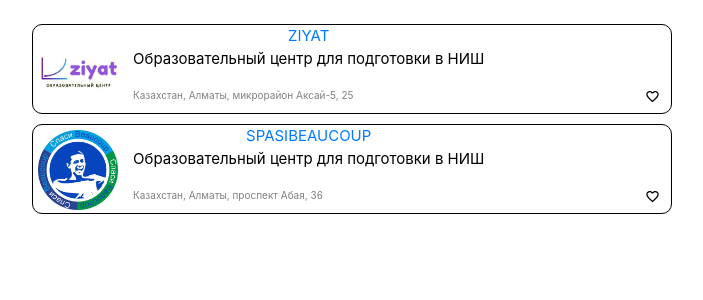
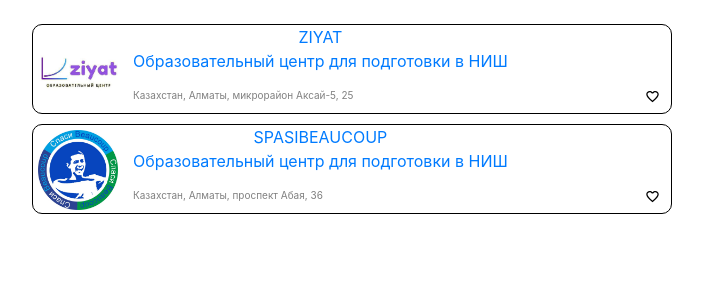
Before and after one commit to oqyshi/Oqyshi, a Flask app: page / in a window 1280 px wide. Shown: the part 76-376 px from the top of the page, without its empty margins (288-991 px from the left). Run offline with Flask 2, Linux system fonts and the light colour scheme; data comes from the database, SQL or seed files in the repository; some libraries are stand-ins or nearby versions.

Commit message:
Обновлен с новым видом на Организации

```diff
--- a/static/css/style.css
+++ b/static/css/style.css
@@ -17,19 +17,6 @@
   left: 100px;
   top:0;
 }
-
-.box .organization_name{
-  font-size: 15px;
-  top:0;
-}
-
-.box .description{
-  color: black;
-  font-size: 15px;
-  left: 100px;
-  top:0;
-}
-
 .box .data{
   color:grey;
   font-size: 10px;
@@ -45,3 +32,19 @@
   background-color: white;
 
 }
+
+.text{
+  width:33vw;
+  min-width: 100px;
+  display: inline-block;
+  position: relative;
+}
+.img-fluid{
+  display: inline-block;
+  position: absolute;
+  top:4em; /*4 text letters*/
+  left:34vw;
+
+  width:33vw;
+  min-width: 100px;
+}
```
